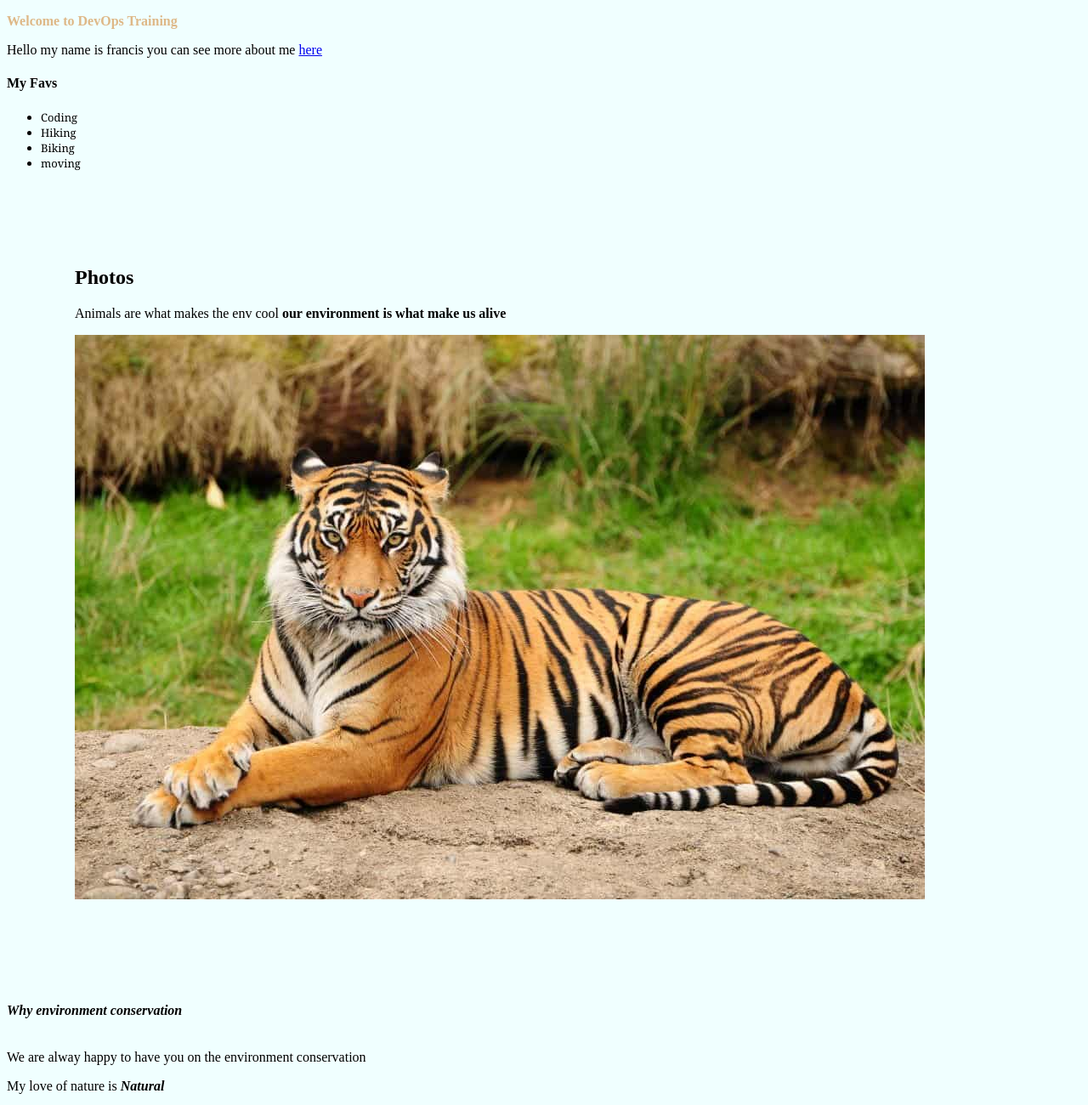
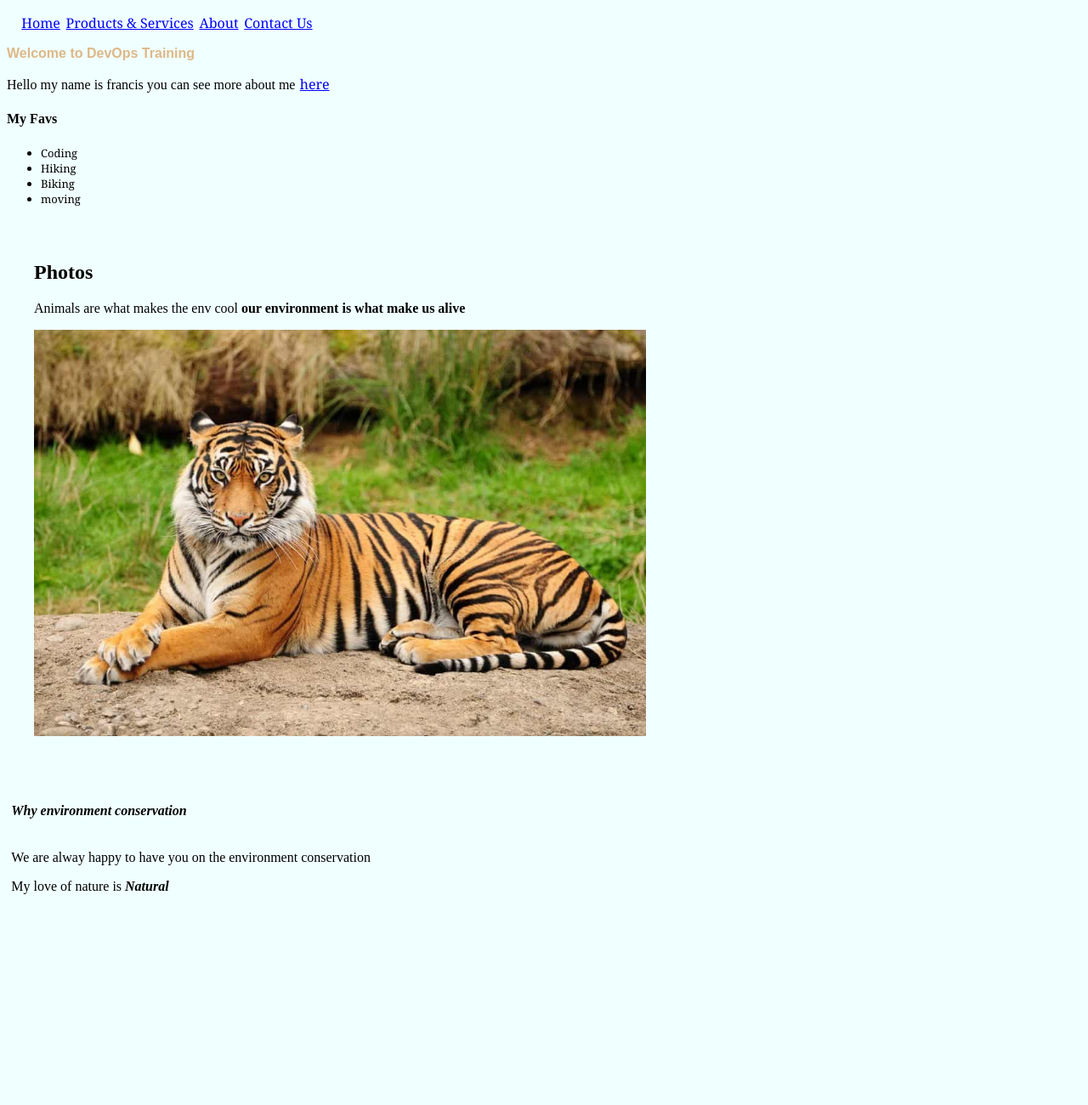
Before and after one commit to franciskinyuru/gitpages, a plain HTML site: page index.html in a window 1280 px wide. Shown: the whole page at 85% size. After the commit the page ends 1079 px from the top, so only its background shows below. Drawn offline with Linux system fonts and the light colour scheme.

Commit message:
add products page and navigation

```diff
--- a/css/styles.css
+++ b/css/styles.css
@@ -18,7 +18,7 @@ body{
     font-size: medium;
 }
 div{
-    padding: 5pc;
+    padding: 2pc;
     background-origin: padding-box;
 }
 h6{
@@ -28,5 +28,42 @@ h6{
 h3{
     font-size: medium;
     color: burlywood;
+    font-family: fantasy;
 
 }
+.photo{
+    text-align: left;
+    padding: 2pt;
+    flex: auto;
+    font-style: normal;
+    margin: 2pt;
+    align-content: flex-start;
+}
+li.photo{
+    color: darkorange;
+    font-size: large;
+}
+a{
+    color: blue;
+    font-size: medium;
+    font-family: Georgia, 'Times New Roman', Times, serif;
+    align-content: flex-start;
+    margin: 1pt;
+}
+img{
+    height: auto;
+    width: auto;
+    min-height: 20%;
+    max-height: 40%;
+    min-width: 40%;
+    max-width: 60%;
+}
+.nav{
+    width: 100%;
+    height: 5%;
+    margin: 1pc;
+    background-origin: padding-box;
+    box-sizing: content-box;
+    border: 1pt;
+    border-color: beige;
+}
--- a/index.html
+++ b/index.html
@@ -5,6 +5,9 @@
         <link href="css/styles.css" rel="stylesheet" type="text/css">
 
     </head>
+    <nav class="nav">
+        <a href="index.html">Home</a> <a href="products.html">Products & Services</a> <a href="home.html">About</a> <a href="#">Contact Us</a>
+    </nav>
     <body>
         <h3>Welcome to DevOps Training</h3>
         <p>Hello my name is francis you can see more about me <a href="home.html">here</a> </p>
@@ -16,7 +19,7 @@
                 <li>Biking</li>
                 <li>moving</li>
             </ul>
-        </section>
+        </section class="photo">
         <div>
             <section>
                 <h2>Photos</h2>
@@ -24,7 +27,7 @@
                 <img src="images/tiger_laying_hero_background.jpeg" alt="">
             </section>
         </div>
-        <section>
+        <section class="photo">
             <h6>Why environment conservation</h6>
             <p>We are alway happy to have you on the environment conservation</p>
             <p>My love of nature is <strong><em>Natural</em></strong></p>
```
Also changed, not shown: home.html (+3 -0 lines), products.html (added, +26 -0 lines), images/african-traditional-dancers-9739082.jpeg (added), images/nanyuki-kenyaoctober-17-group-kenyan-260nw-164980178.webp (added).
